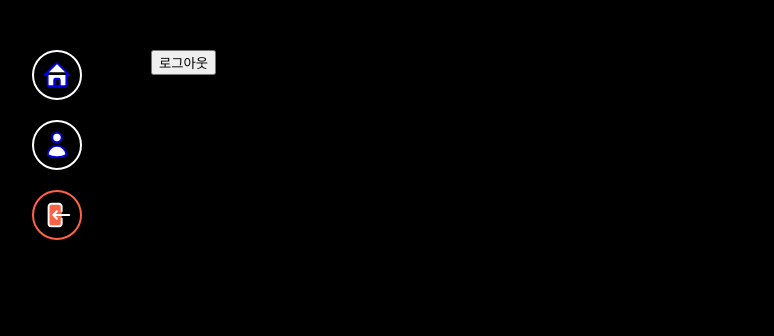
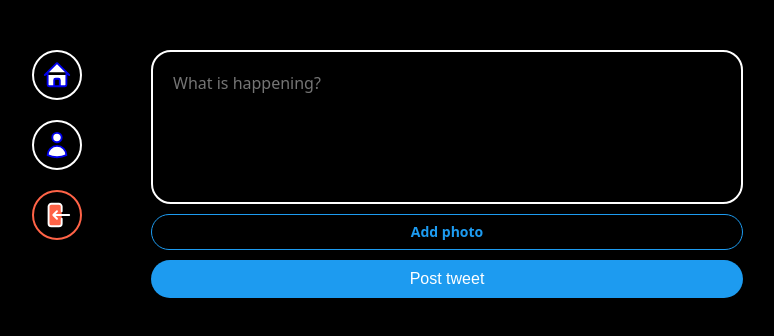
Before and after one commit to KHY90/firebase_practice, a React (Vite) app: page / in a window 1280 px wide. Shown: the top 336 px of the page, without its empty margins (277-1051 px from the left). Built offline with nearby package versions, Linux system fonts and the light colour scheme; no server answers; sample sign-in values are in the browser's storage.

Commit message:
클라우드 파이어스토어 db 저장장

```diff
--- /dev/null
+++ b/src/components/post-tweet-form.tsx
@@ -0,0 +1,111 @@
+import { addDoc, collection } from "firebase/firestore";
+import { useState } from "react";
+import { styled } from "styled-components";
+import { auth, db } from "../firebase";
+
+const Form = styled.form`
+    display: flex;
+    flex-direction: column;
+    gap: 10px;
+`;
+
+const TextArea = styled.textarea`
+    border: 2px solid white;
+    padding: 20px;
+    border-radius: 20px;
+    font-size: 16px;
+    color: white;
+    background-color: black;
+    width: 100%;
+    resize: none;
+    font-family: system-ui, -apple-system, BlinkMacSystemFont, 'Segoe UI', Roboto, Oxygen, Ubuntu, Cantarell, 'Open Sans', 'Helvetica Neue', sans-serif;
+    &::placeholder{
+        font-size: 16px;
+    }
+    &:focus{
+        outline: none;
+        border-color: #1d9bf0;
+    }
+`;
+
+const AttachFileButton = styled.label`
+    padding: 10px 0px;
+    color: #1d9bf0;
+    text-align: center;
+    border-radius: 20px;
+    border: 1px solid #1d9bf0;
+    font-size: 14px;
+    font-weight: 600;
+    cursor: pointer;
+`;
+
+const AttachFileInput = styled.input`
+    display: none;
+
+`;
+
+const SubmitBtn = styled.input`
+    background-color: #1d9bf0;
+    color: white;
+    border: none;
+    padding: 10px 0px;
+    border-radius: 20px;
+    font-size: 16px;
+    cursor: pointer;
+    &:hover,
+    &:active{
+        opacity: 0.9;
+    }
+`;
+
+
+export default function PostTweetForm() {
+    const [isLoading, setLoading] = useState(false);
+    const [tweet, setTweet] = useState("");
+    const [file, setFile] = useState<File | null>(null);
+    const onChange = (e: React.ChangeEvent<HTMLTextAreaElement>) => {
+        setTweet(e.target.value);
+    };
+    const onFileChange = (e: React.ChangeEvent<HTMLInputElement>) => {
+        const { files } = e.target;
+        if (files && files.length === 1) {
+            setFile(files[0]);
+        }
+    };
+    const onSubmit = async (e:React.FormEvent<HTMLFormElement>)=>{
+        e.preventDefault();
+        const user = auth.currentUser
+        if(!user || isLoading || tweet === "" || tweet.length > 180) return;
+        try {
+            setLoading(true);
+            await addDoc(collection(db, "tweets"), {
+                tweet,
+                createdAt: Date.now(),
+                username: user.displayName || "익명",
+                userId: user.uid,
+            });
+        } catch (e) {
+            console.log(e);
+        } finally{
+            setLoading(false);
+        }
+    };
+
+    return (
+        <Form onSubmit={onSubmit}>
+            <TextArea
+            rows={5}
+            maxLength={180}
+            onChange={onChange}
+            value={tweet}
+            placeholder="What is happening?" />
+            <AttachFileButton htmlFor="file">
+                {file ? "Photo added ✅" : "Add photo"}
+            </AttachFileButton>
+            <AttachFileInput onChange={onFileChange}
+                type="file" id="file" accept="image/*" />
+            <SubmitBtn type="submit"
+                value={isLoading ? "Posting..." : "Post tweet"} />
+        </Form>
+    );
+}
--- a/src/routes/home.tsx
+++ b/src/routes/home.tsx
@@ -1,12 +1,14 @@
-import { auth } from "../firebase";
+import styled from "styled-components";
+import PostTweetForm from "../components/post-tweet-form";
+
+const Wrapper = styled.div`
+
+`;
 
 export default function Home() {
-    const logOut = () => {
-        auth.signOut();
-    }
     return (
-        <h1>
-            <button onClick={logOut}>로그아웃</button>
-        </h1>
+        <Wrapper>
+        <PostTweetForm />
+        </Wrapper>
     );
 }
```
